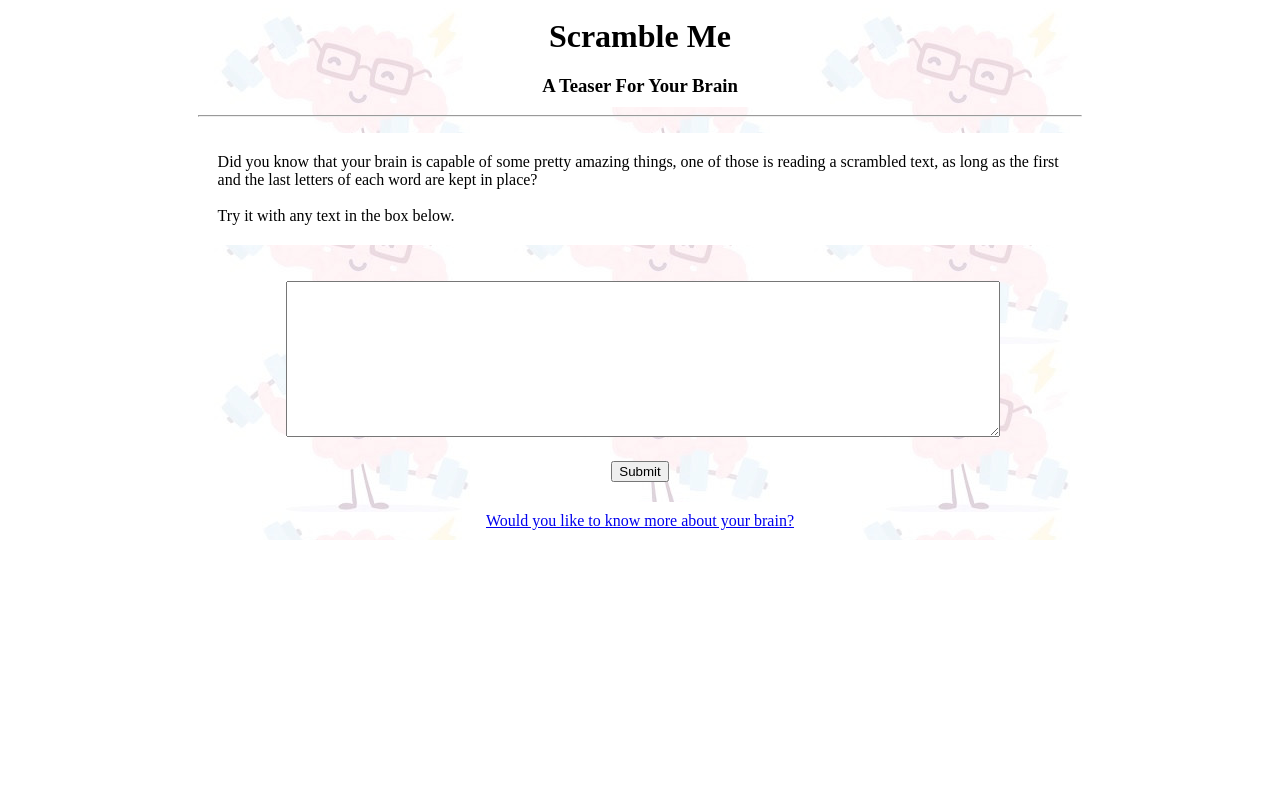
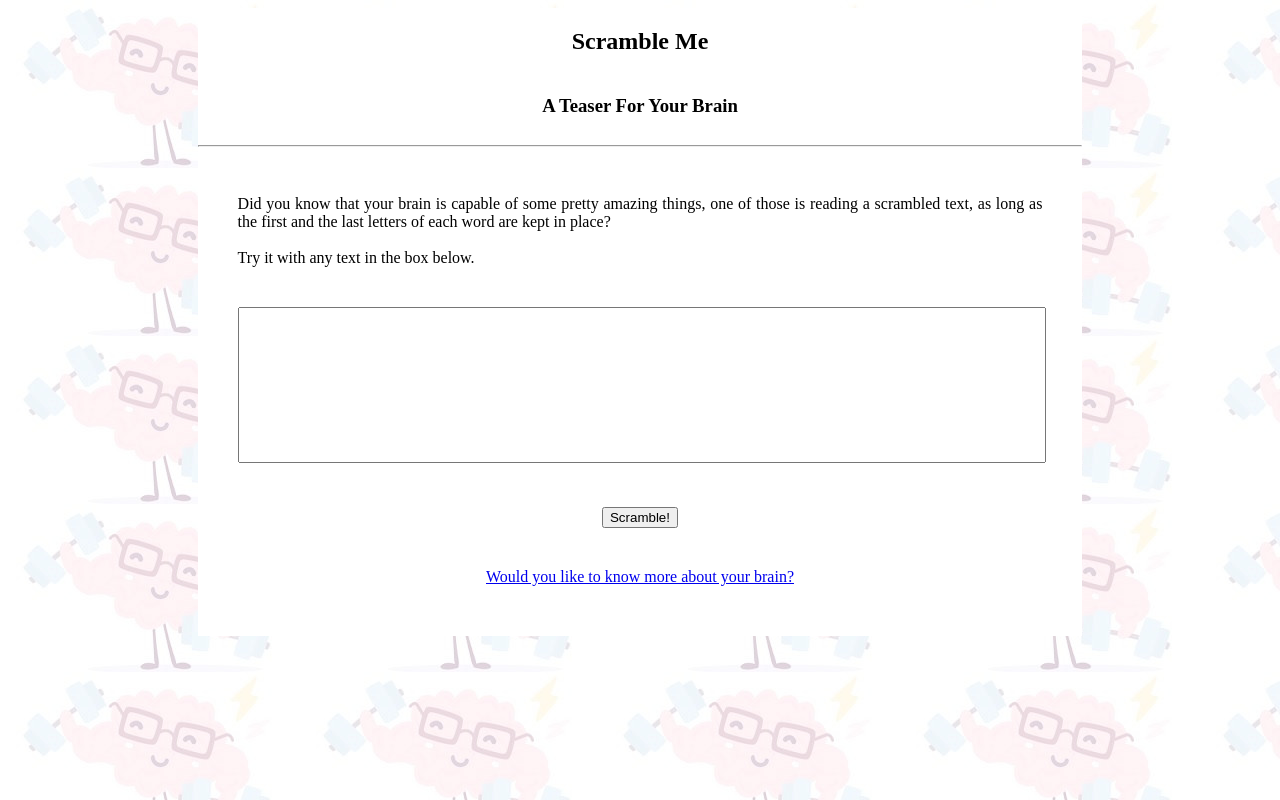
Before and after one commit to pythongus/scrambleme, a Flask app: page / in a window 1280 px wide. Run offline with Flask 2, Linux system fonts and the light colour scheme.

Commit message:
Updated templates and final layout

```diff
--- a/web/static/css/main.css
+++ b/web/static/css/main.css
@@ -1,38 +1,58 @@
-div.main {
-    alignment: center;
+body {
+    background-image: url("/static/img/brain.jpeg");
 }
 
-div.sides {
-    width: 15%;
-    float: left;
-    padding-bottom: 10%;
+div.main {
+    height: 100%;
 }
 
-div.middle {
+section.sides {
+    width: 15%;
+    vertical-align: bottom;
+    float: left;
+    clear: both;
+}
+
+section.middle {
     width: 70%;
     float: left;
-    background-image: url("/static/img/brain.jpeg")
+    background-color: white;
 }
 
-div.title, div.more {
+.title, div.more {
     text-align: center;
 }
 
-div.title h1, div.title h3, div.more {
+div.title h1, div.title h3 {
     background-color: white;
     margin: 0 30%;
-    padding: 10px;
-}
-
-div.middle p {
-    background-color: white;
     padding: 20px;
 }
 
+div.more {
+    padding: 20px 0 30px 0;
+}
+
+div.index {
+    padding: 20px;
+}
+
+div.index {
+    text-align: justify;
+}
+
+section.middle p {
+    background-color: white;
+    padding: 20px;
+    margin: 0;
+}
+
 textarea {
-    width: 80%;
+    width: 95%;
     height: 150px;
-    margin: 20px 10% 0 10%;
+    margin: 20px;
+    resize: none;
+    word-wrap: normal;
 }
 
 div.button {
--- /dev/null
+++ b/web/templates/frame.html
@@ -0,0 +1,22 @@
+<!doctype html>
+<html>
+    <head>
+        <link rel="stylesheet" href="{{ url_for('static', filename='css/main.css') }}">
+    </head>
+    <body>
+        <div class="main">
+            <section class="sides">&nbsp;</section>
+            <section class="middle">
+                <div class="title">
+                    <h1>Scramble Me</h1>
+                    <h3>A Teaser For Your Brain</h3>
+                </div>
+                <hr>
+                {% block content %}
+                {% endblock %}
+            </section>
+            <div class="more"></div>
+            <section class="sides">&nbsp;</section>
+        </div>
+    </body>
+</html>
--- a/web/templates/index.html
+++ b/web/templates/index.html
@@ -1,17 +1,6 @@
-<!doctype html>
-<html>
-    <head>
-        <link rel="stylesheet" href="{{ url_for('static', filename='css/main.css') }}">
-    </head>
-    <body>
-        <div class="main">
-            <div class="sides"></div>
-            <div class="middle">
-                <div class="title">
-                    <h1>Scramble Me</h1>
-                    <h3>A Teaser For Your Brain</h3>
-                </div>
-                <hr>
+{% extends "frame.html" %}
+{% block content %}
+                <div class="index">
                     <p>Did you know that your brain is capable of some pretty amazing things, one of those is reading a scrambled text, as long as the first and the last letters of each word are kept in place?
                     <br />
                     <br />
@@ -22,15 +11,11 @@
                             <textarea id="scramble_text" name="text" lines="50"></textarea>
                         </div>
                         <div class="button">
-                        <input type="submit" />
+                            <input type="submit" name="scramble" id="scramble" value="Scramble!" />
                         </div>
                     </form>
                     <div class="more">
                         <a href="/more">Would you like to know more about your brain?</a>
                     </div>
                 </div>
-            <div class="more"></div>
-            <div class="sides"></div>
-        </div>
-    </body>
-</html>
+{% endblock %}
```
Also changed, not shown: other parts of web/static/css/main.css (+18 -0 lines), web/templates/more.html (+15 -17 lines), web/templates/scrambled.html (added, +15 -0 lines), 1 other file. Lines whose indentation alone changed are shown as unchanged.
